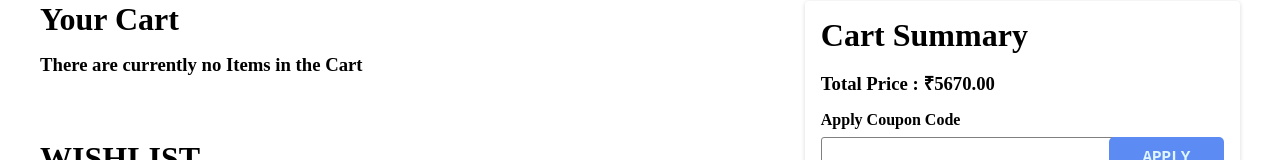
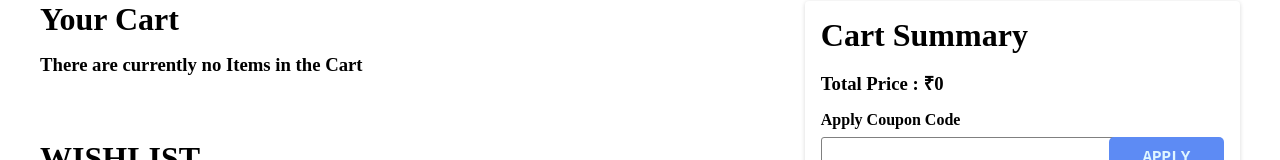
Before and after one commit to mohit-kumar-behera/shopping-cart-react, a React (Create React App) app: page /cart in a window 1280 px wide. Shown: the part 155-315 px from the top of the page. Built offline with nearby package versions, Linux system fonts and the light colour scheme.

Commit message:
complete checkout component

```diff
--- a/public/index.html
+++ b/public/index.html
@@ -33,7 +33,7 @@
       work correctly both with client-side routing and a non-root public URL.
       Learn how to configure a non-root public URL by running `npm run build`.
     -->
-    <title>React App</title>
+    <title>Shopping Cart</title>
   </head>
   <body>
     <noscript>You need to enable JavaScript to run this app.</noscript>
--- a/src/Components/CartItem.jsx
+++ b/src/Components/CartItem.jsx
@@ -1,14 +1,18 @@
-import React, { useState } from 'react';
+import React from 'react';
 import { Link } from 'react-router-dom';
+import { connect } from 'react-redux';
 
 import { CART_TYPE } from '../Pages/Cart';
 import AddToCartBtn from './CartButton/AddToCartBtn';
 import AddToWishlistBtn from './CartButton/AddToWishlistBtn';
 import RemoveFromCartBtn from './CartButton/RemoveFromCartBtn';
 import RemoveFromWishlistBtn from './CartButton/RemoveFromWishlistBtn';
+import { setQuantity } from '../redux/Cart/action';
 
-const CartItem = ({ type, item }) => {
-  const [count, setCount] = useState(1);
+import useItemQuantity from '../CustomHook/useItemQuantity';
+
+const CartItem = ({ type, item, setQuantity }) => {
+  const [_, setCount] = useItemQuantity(item, setQuantity);
 
   const isCart = type === CART_TYPE.CART;
 
@@ -17,7 +21,7 @@ const CartItem = ({ type, item }) => {
   };
 
   const decrement = () => {
-    setCount(prevState => prevState - 1);
+    setCount(prevState => (prevState !== 1 ? prevState - 1 : 1));
   };
 
   return (
@@ -56,7 +60,11 @@ const CartItem = ({ type, item }) => {
 
         {!isCart && (
           <>
-            <AddToCartBtn productId={item.id} text="MOVE TO CART" />
+            <AddToCartBtn
+              productId={item.id}
+              text="MOVE TO CART"
+              className="action-btn success"
+            />
             <RemoveFromWishlistBtn productId={item.id} />
           </>
         )}
@@ -65,4 +73,4 @@ const CartItem = ({ type, item }) => {
   );
 };
 
-export default CartItem;
+export default connect(null, { setQuantity })(CartItem);
--- a/src/Components/Checkout.jsx
+++ b/src/Components/Checkout.jsx
@@ -1,10 +1,22 @@
 import React from 'react';
+import { connect } from 'react-redux';
 
-const Checkout = () => {
+const Checkout = ({ cart }) => {
+  const getTotalPrice = () => {
+    const totalAmount = 0;
+
+    if (!cart.length) return totalAmount;
+
+    return cart.reduce(
+      (amt, item) => amt + +item.price * item.qty,
+      totalAmount
+    );
+  };
+
   return (
     <div className="checkout-div">
       <h1>Cart Summary</h1>
-      <h3>Total Price : ₹5670.00</h3>
+      <h3>Total Price : ₹{getTotalPrice()}</h3>
       <strong>Apply Coupon Code</strong>
       <div className="coupon-code">
         <input type="text" className="coupon-code-input" spellCheck="false" />
@@ -15,4 +27,10 @@ const Checkout = () => {
   );
 };
 
-export default Checkout;
+const mapStateToProps = state => {
+  return {
+    cart: state.cart.cart,
+  };
+};
+
+export default connect(mapStateToProps)(Checkout);
--- /dev/null
+++ b/src/CustomHook/useItemQuantity.js
@@ -0,0 +1,13 @@
+import { useState, useEffect } from 'react';
+
+const useItemQuantity = (item, cb) => {
+  const [count, setCount] = useState(item.qty);
+
+  useEffect(() => {
+    cb(item.id, count);
+  }, [count, item.id]);
+
+  return [count, setCount];
+};
+
+export default useItemQuantity;
--- a/src/redux/Cart/reducer.js
+++ b/src/redux/Cart/reducer.js
@@ -34,7 +34,14 @@ const cartReducer = (state = INITIAL_STATE, action = null) => {
       };
 
     case actionTypes.SET_QUANTITY:
-      return {};
+      return {
+        ...state,
+        cart: state.cart.map(item =>
+          item.id === action.payload.id
+            ? { ...item, qty: action.payload.qty }
+            : item
+        ),
+      };
 
     case actionTypes.ADD_TO_WISHLIST:
       const fromCartToWishList = state.cart.find(
```
